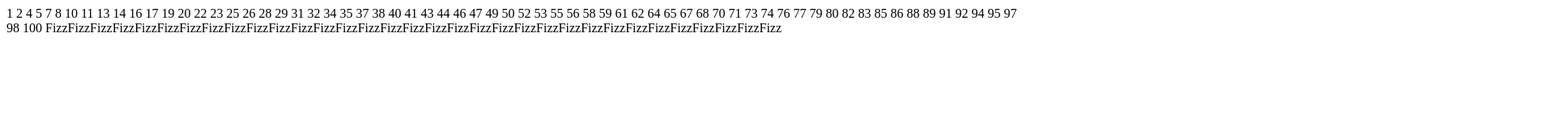
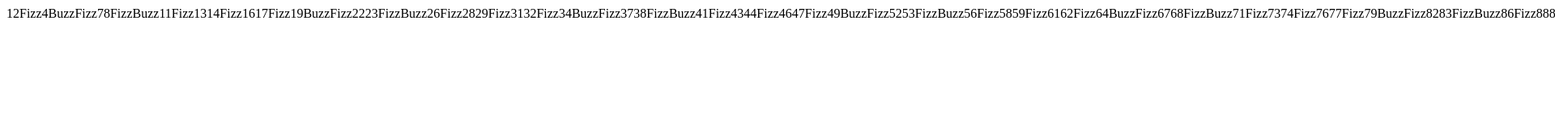
Before and after one commit to aciernoantonio/FizzBuzzDom, a plain HTML site: page index.html in a window 1280 px wide. Shown: the top 160 px of the page at 81% size, 1920 px wide, since content can reach past the window. Drawn offline with Linux system fonts and the light colour scheme.

Commit message:
add number print js section

```diff
--- a/assets/js/main.js
+++ b/assets/js/main.js
@@ -1,4 +1,3 @@
-const fizzElement = document.querySelector(".fizz");
 const numbersElement = document.querySelector(".numbers")
 
 
@@ -8,10 +7,19 @@ for (let i = 1; i <= 100; i++) {
 
 
     if (i % 3 == 0) {
-       /* console.log(fizzElement); */
-       fizzElement.innerHTML += `Fizz`
+       //se i è multiplo di 3 stampa Fizz
+       numbersElement.innerHTML += `Fizz`
+
+    } else if (i % 5 == 0) {
+        //se i è multiplo di 5 stampa buzz
+        numbersElement.innerHTML += `Buzz`
+
+    } else if (i % 3 == 0 && i % 5 == 0) {
+        //se i è multiplo sia di 3 che di 5 stampa fizzbuzz
+        numbersElement.innerHTML+= `FizzBuzz`
 
     } else {
-        numbersElement.innerHTML += `${i} `
+        //altrimenti stampa i
+        numbersElement.innerHTML += `${i}`
     }
 }
--- a/index.html
+++ b/index.html
@@ -12,7 +12,7 @@
 <body>
 
     <span class="numbers"></span>
-    <span class="fizz"></span>
+
 
 
     <script src="./assets/js/main.js"></script>
```
